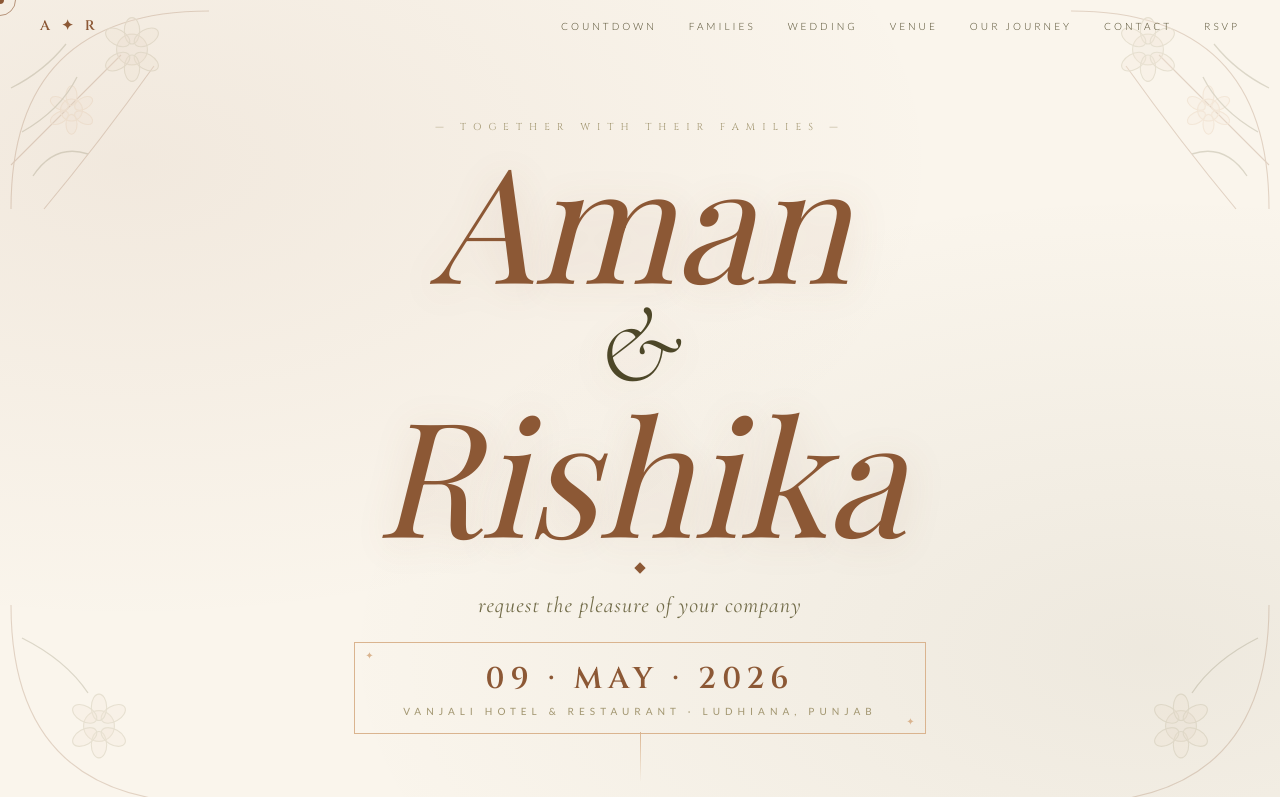
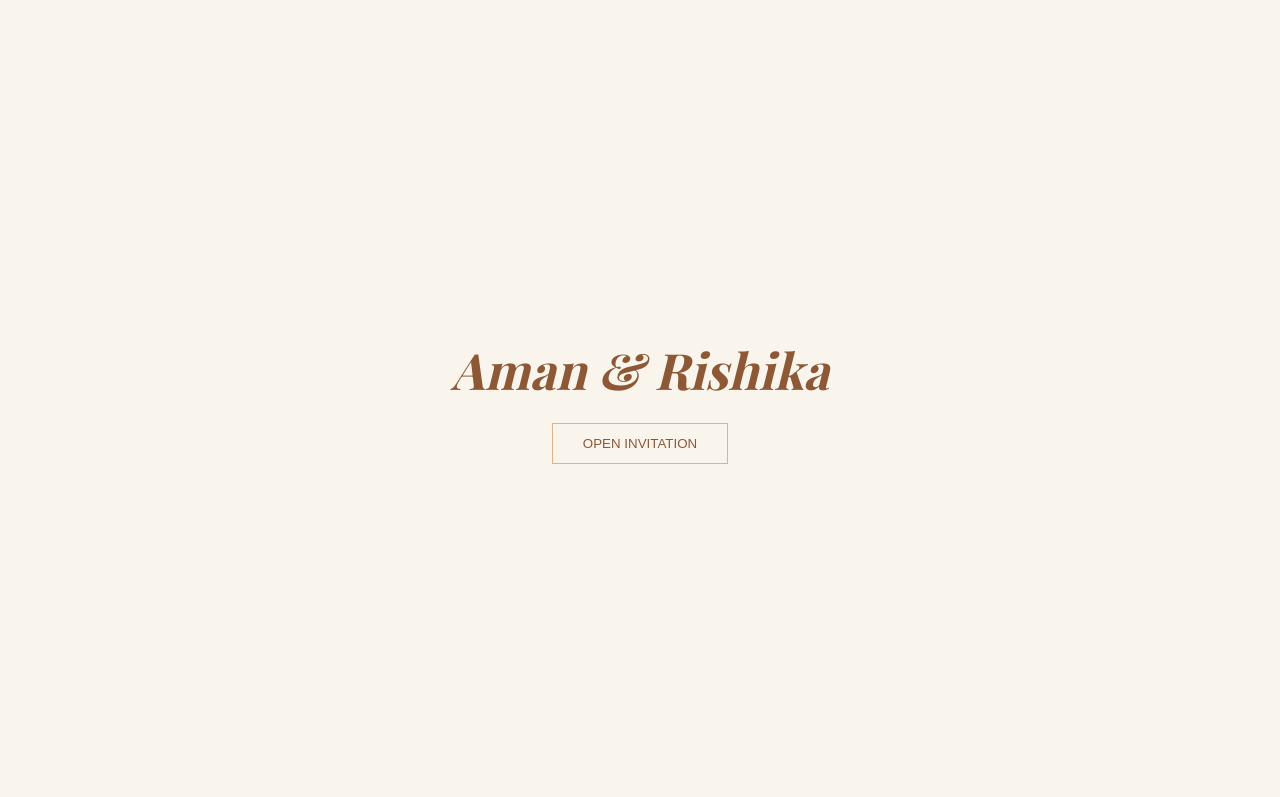
Before and after one commit to sagarmehra1610/Aman-Rishika-Wedding-Invitation, a plain HTML site: page index.html in a window 1280 px wide. Shown: the top 797 px of the page. Drawn offline with nearby package versions, Linux system fonts and the light colour scheme; a web font is replaced by a local one.

Commit message:
Update index.html

```diff
--- a/index.html
+++ b/index.html
@@ -1,3 +1,150 @@
+<!DOCTYPE html>
+<html lang="en">
+<head>
+<meta charset="UTF-8"/>
+<meta name="viewport" content="width=device-width, initial-scale=1.0"/>
+<title>Aman & Rishika</title>
+
+<link href="https://fonts.googleapis.com/css2?family=Playfair+Display:ital,wght@0,400;0,700&family=Cormorant:ital,wght@0,300;1,400&family=Cinzel:wght@400;600&family=Lato:wght@300;400&display=swap" rel="stylesheet"/>
+
+<style>
+:root{
+  --brown:#8C6B3E;
+  --dark:#3E2C23;
+  --sand:#C8A165;
+  --taupe:#A67C52;
+  --olive:#6E5A3C;
+  --cream:#F2E6D8;
+  --parchment:#EADBC8;
+  --white:#FFF8EE;
+}
+
+body{
+  margin:0;
+  font-family:'Lato',sans-serif;
+  background:var(--cream);
+  color:var(--dark);
+  text-align:center;
+}
+
+/* ENTRY SCREEN */
+#entryScreen{
+  position:fixed;
+  inset:0;
+  background:var(--cream);
+  display:flex;
+  align-items:center;
+  justify-content:center;
+  z-index:9999;
+  transition:1s;
+}
+
+.entry-title{
+  font-family:'Playfair Display',serif;
+  font-style:italic;
+  font-size:50px;
+  color:var(--brown);
+}
+
+#enterBtn{
+  margin-top:20px;
+  padding:12px 30px;
+  border:1px solid var(--sand);
+  background:none;
+  color:var(--brown);
+  cursor:pointer;
+}
+
+/* MUSIC BUTTON */
+#musicBtn{
+  position:fixed;
+  bottom:20px;
+  right:20px;
+  z-index:999;
+  background:rgba(200,161,101,0.2);
+  border:1px solid var(--sand);
+  padding:10px;
+  cursor:pointer;
+}
+
+/* HERO */
+#hero{
+  height:100vh;
+  display:flex;
+  flex-direction:column;
+  justify-content:center;
+}
+
+.hero-names{
+  font-size:70px;
+  font-family:'Playfair Display',serif;
+  color:var(--brown);
+}
+
+/* FOOTER */
+footer{
+  padding:40px;
+  background:var(--dark);
+  color:var(--sand);
+}
+</style>
+</head>
+
+<body>
+
+<!-- ENTRY SCREEN -->
+<div id="entryScreen">
+  <div>
+    <h1 class="entry-title">Aman & Rishika</h1>
+    <button id="enterBtn">OPEN INVITATION</button>
+  </div>
+</div>
+
+<!-- MUSIC -->
+<audio id="bgMusic" loop>
+  <source src="music.mp3" type="audio/mpeg">
+</audio>
+
+<button id="musicBtn">🔊 MUSIC</button>
+
+<!-- HERO -->
+<section id="hero">
+  <h1 class="hero-names">Aman & Rishika</h1>
+  <p>request the pleasure of your company</p>
+</section>
+
+<!-- FOOTER -->
+<footer>
+  <p><strong>
+  “MERE MAAMU KI SHAADI MEIN JALOOL-JALOOL AANA”<br>
+  from VAANI, BAANI & MEHAR
+  </strong></p>
+</footer>
+
+<script>
+const entry = document.getElementById("entryScreen");
+const enterBtn = document.getElementById("enterBtn");
+const music = document.getElementById("bgMusic");
+const musicBtn = document.getElementById("musicBtn");
+
+enterBtn.onclick = () => {
+  entry.style.display = "none";
+  music.play();
+};
+
+musicBtn.onclick = () => {
+  if(music.paused){
+    music.play();
+    musicBtn.innerHTML="🔇 PAUSE";
+  } else {
+    music.pause();
+    musicBtn.innerHTML="🔊 MUSIC";
+  }
+};
+</script>
+
+</body>
+</html>
 <!DOCTYPE html>
 <html lang="en">
 <head>
```
